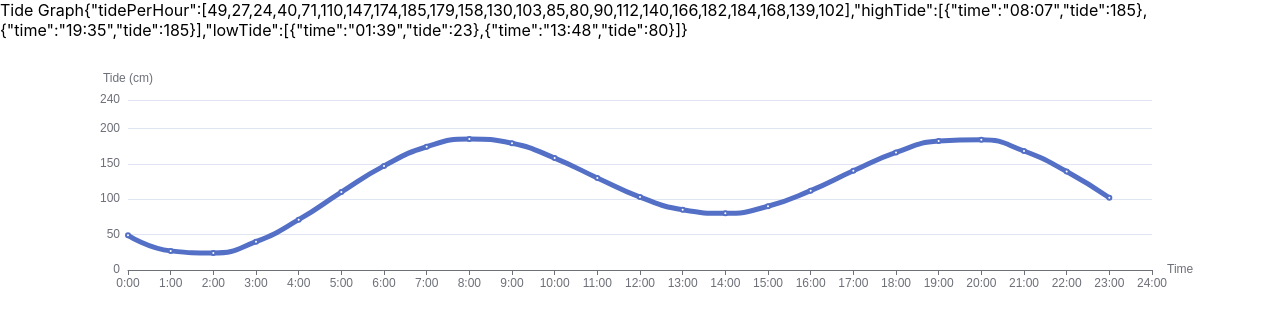
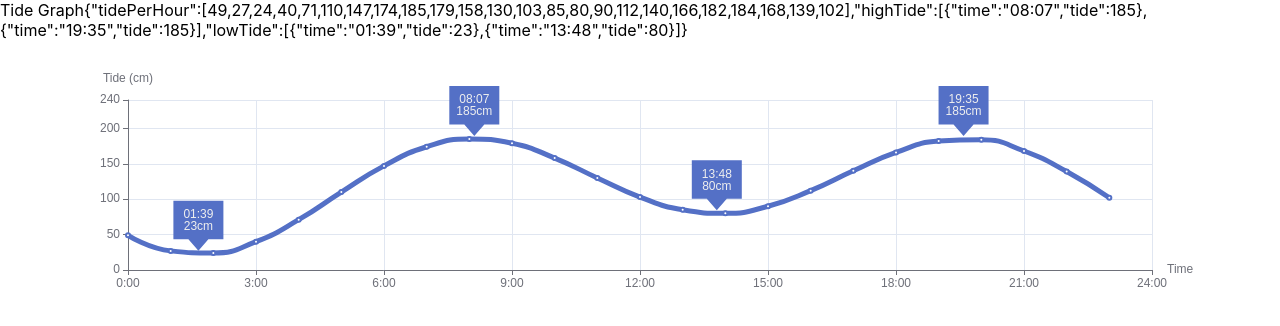
Before and after one commit to wadabee/fishing-app, a Next.js app: page /tide-graph in a window 1280 px wide. Shown: the top 326 px of the page. Built offline with nearby package versions, Linux system fonts and the light colour scheme.

Commit message:
added high/low tide label

```diff
--- a/src/pages/tide-graph/index.tsx
+++ b/src/pages/tide-graph/index.tsx
@@ -5,7 +5,6 @@ import tideData from "../../feature/tide/data/json/2022_hososhima.json";
 import { JmaTide } from "../../@types/tide";
 
 import ReactECharts from "echarts-for-react";
-import _ from "lodash";
 
 const TideGraph: NextPage = () => {
   const today = dayjs().format("YYYY-MM-DD");
@@ -19,9 +18,15 @@ const TideGraph: NextPage = () => {
         option={{
           xAxis: {
             name: "Time",
-            type: "category",
-            data: _.range(25).map((value) => `${value}:00`),
+            type: "value",
+            // data: _.range(25).map((value) => `${value}:00`),
             boundaryGap: false,
+            min: 0,
+            max: 24,
+            splitNumber: 8,
+            axisLabel: {
+              formatter: "{value}:00",
+            },
           },
           yAxis: {
             name: "Tide (cm)",
@@ -31,22 +36,34 @@ const TideGraph: NextPage = () => {
           },
           series: [
             {
-              data: tideDataForToday.tidePerHour,
+              data: tideDataForToday.tidePerHour.map((value, idx) => [
+                idx,
+                value,
+              ]),
               type: "line",
               smooth: true,
               lineStyle: {
                 width: 5,
               },
-              // markPoint: {
-              //   symbol: "roundRect",
-              //   data: [
-              //     {
-              //       value: "aaa",
-              //       name: "highTide",
-              //       coord: [1, 100],
-              //     },
-              //   ],
-              // },
+              markPoint: {
+                symbol: "path://M0 0 L10 0 L10 10 L7 10 L5 13 L3 10 L0 10 Z",
+                data: tideDataForToday.highTide
+                  .concat(tideDataForToday.lowTide)
+                  .map((value) => {
+                    const hour = Number.parseInt(value.time.split(":")[0]);
+                    const minite = Number.parseInt(value.time.split(":")[1]);
+                    const x = hour + minite / 60;
+
+                    return {
+                      label: {
+                        offset: [0, -5],
+                      },
+                      value: `${value.time}\n${value.tide}cm`,
+                      coord: [x, value.tide],
+                      symbolOffset: [0, -28],
+                    };
+                  }),
+              },
             },
           ],
         }}
```
